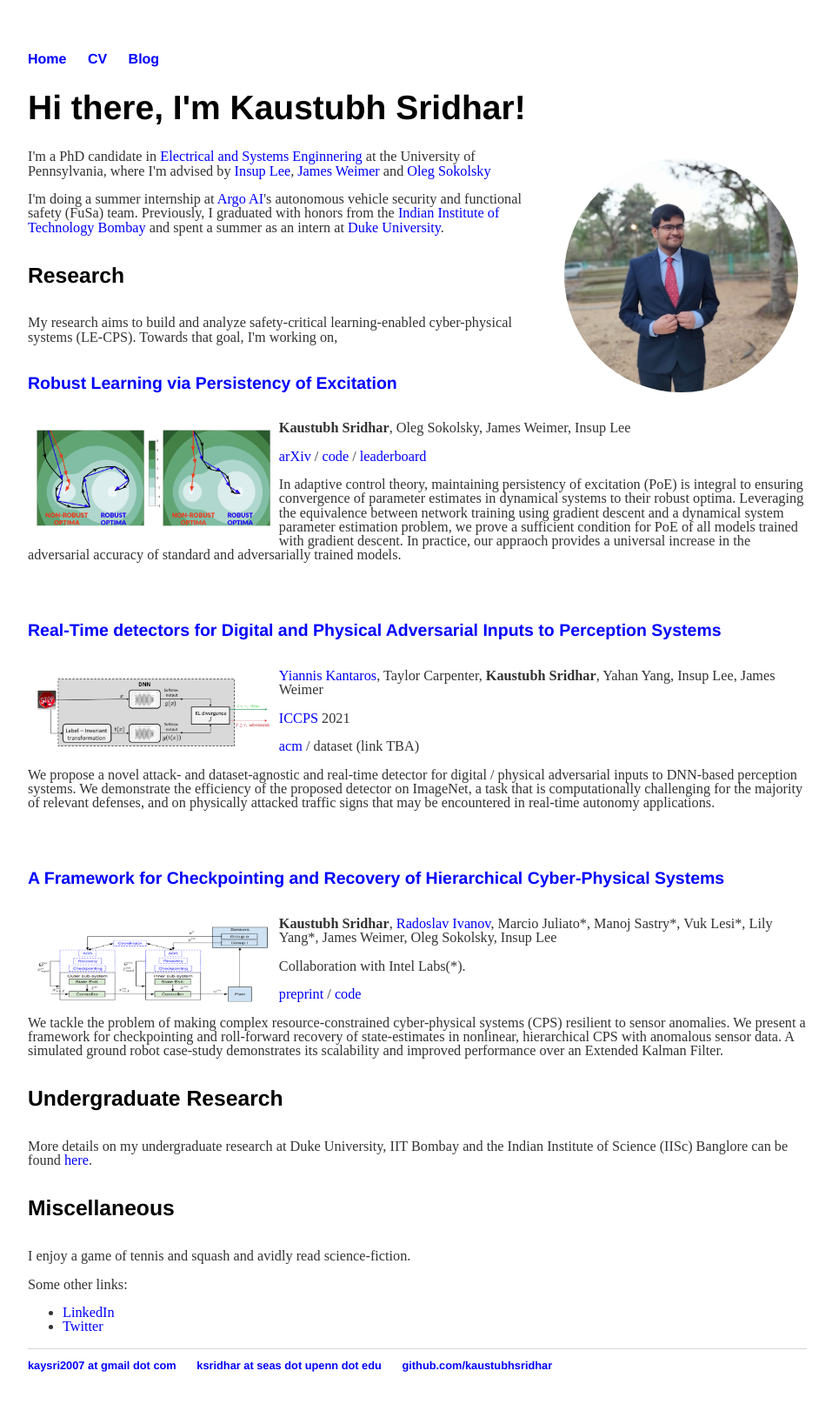
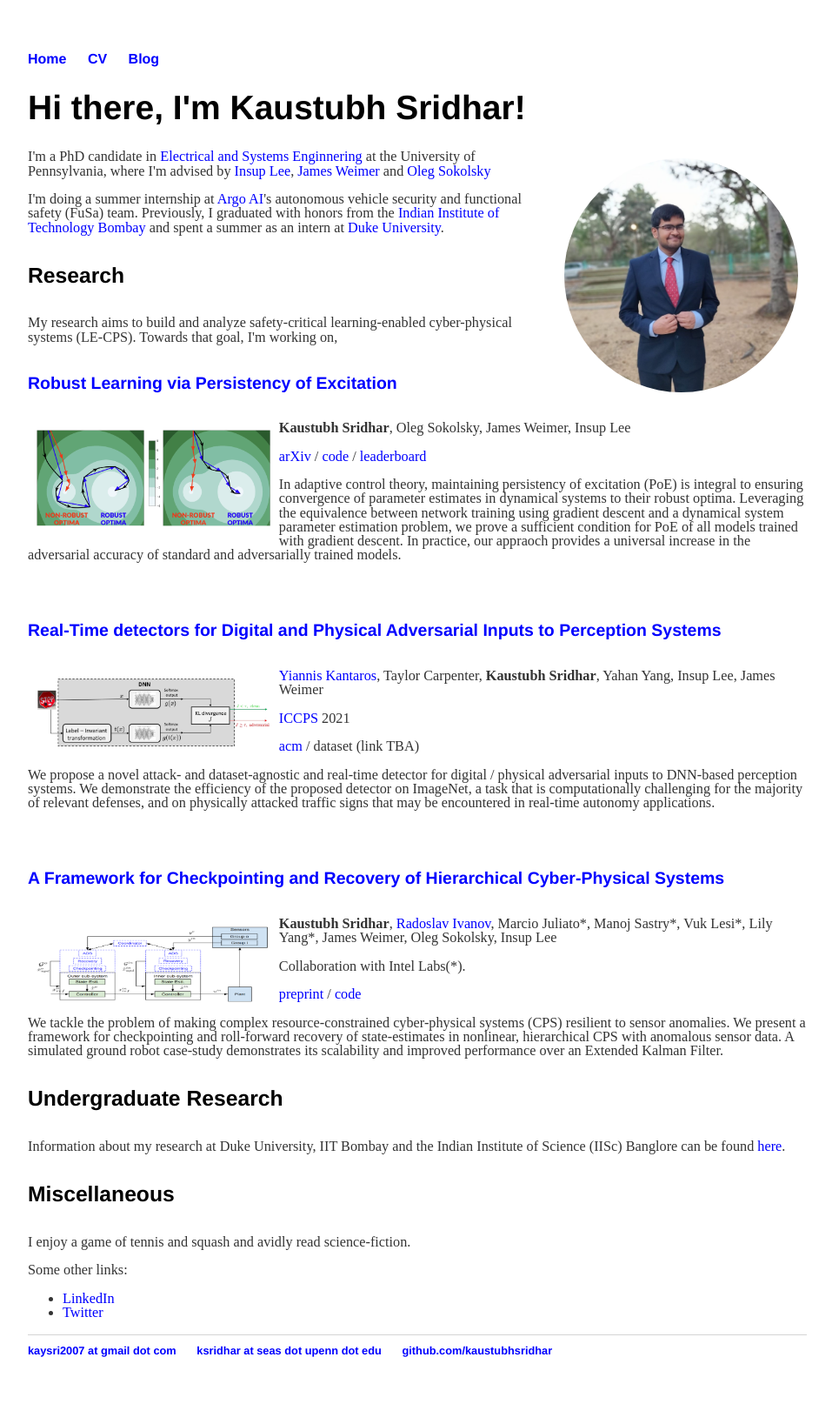
Before and after one commit to kaustubhsridhar/kaustubhsridhar_old.github.io, a Jekyll site: the page built from index.html, in a window 1280 px wide. Shown: the whole page at 87% size, without its empty margins (160-1117 px from the left). Built offline with Jekyll 4.4.1, drawn with Linux system fonts in a browser that asks for light colours.

Commit message:
updated index

```diff
--- a/index.html
+++ b/index.html
@@ -42,7 +42,7 @@ title: Welcome To My Homepage
 
 
 	<h4>Undergraduate Research</h4>
-	<p>More details on my undergraduate research at Duke University, IIT Bombay and the Indian Institute of Science (IISc) Banglore can be found <a href="https://kaustubhsridhar.github.io/undergrad.html">here</a>.</p>
+	<p>Information about my research at Duke University, IIT Bombay and the Indian Institute of Science (IISc) Banglore can be found <a href="https://kaustubhsridhar.github.io/undergrad.html">here</a>.</p>
 
 	<h4>Miscellaneous</h4>
 	<p>I enjoy a game of tennis and squash and avidly read science-fiction.</p>
```
Also changed, not shown: undergrad.html (+18 -3 lines).
